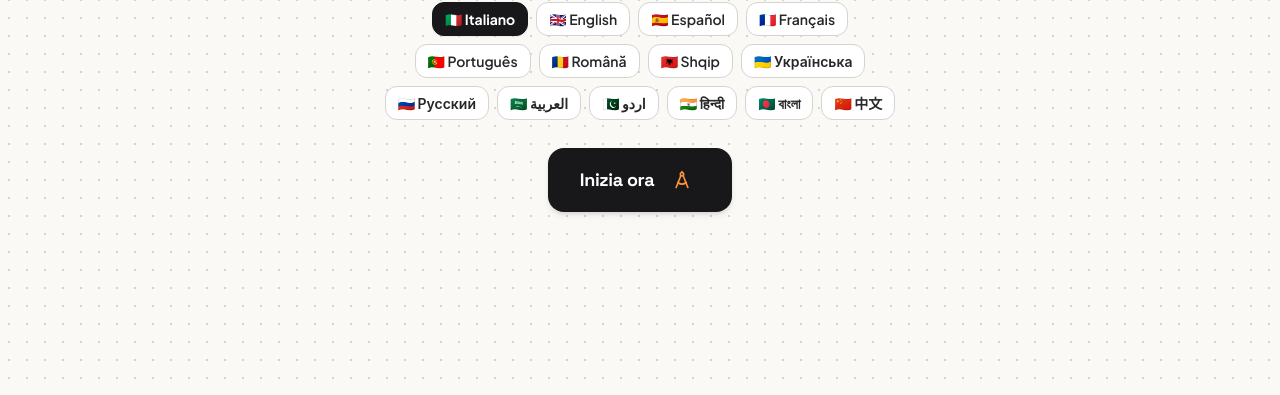
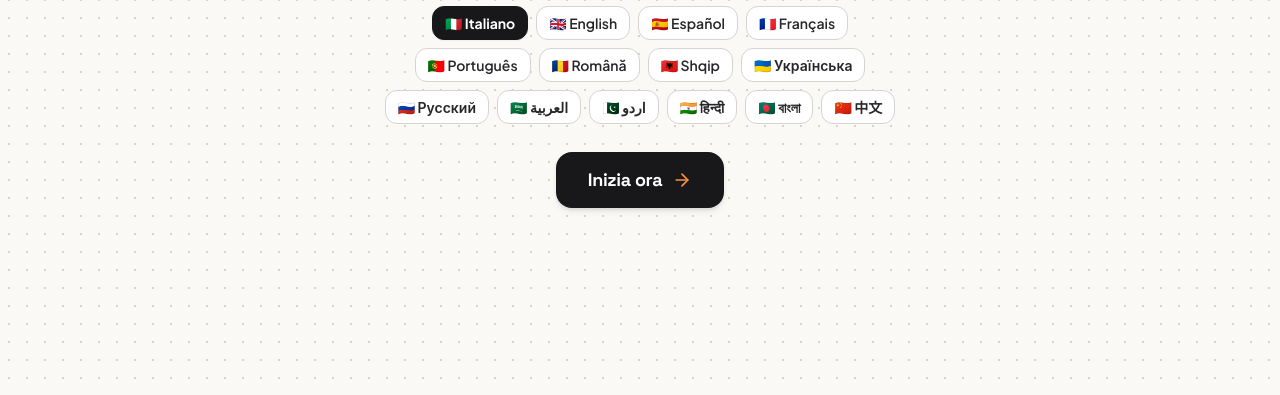
Before and after one commit to paolafrosio/impariamoRC, a plain HTML site: page index.html in a window 1280 px wide. Shown: the part 405-800 px from the top of the page. Drawn offline with nearby package versions, Linux system fonts and the light colour scheme.

Commit message:
Replace compass icon with SVG in header

```diff
--- a/index.html
+++ b/index.html
@@ -55,15 +55,8 @@
 
             <button type="button" id="btn-start-app" class="tactile-btn mt-7 bg-zinc-900 hover:bg-zinc-800 text-white font-display font-bold text-base sm:text-lg px-8 py-3.5 rounded-2xl shadow-md flex items-center gap-2.5 cursor-pointer">
                 <span id="btn-start-text">Inizia ora</span>
-<div id="header-compass-badge" class="flex w-8 h-8 lg:w-9 lg:h-9 rounded-xl bg-zinc-900 group-hover:bg-zinc-800 text-[#FAF9F6] items-center justify-center shrink-0 border border-zinc-900 transition">
-    <svg viewBox="0 0 24 24" fill="none" stroke="currentColor" stroke-width="2" stroke-linecap="round" stroke-linejoin="round" class="w-4 h-4 lg:w-5 lg:h-5 text-orange-400">
-        <circle cx="12" cy="5" r="2"/>
-        <path d="M12 2v1"/>
-        <path d="M10.7 6.6 5 21"/>
-        <path d="M13.3 6.6 19 21"/>
-        <path d="M7 15a8 8 0 0 0 10 0"/>
-    </svg>
-</div>            </button>
+                <i data-lucide="arrow-right" class="w-5 h-5 text-orange-400"></i>
+            </button>
         </div>
     </section>
 
@@ -71,7 +64,13 @@
     <header class="bg-[#FAF9F6]/95 backdrop-blur-md border-b border-stone-300 px-3 py-2 flex items-center justify-between gap-2 z-20 shrink-0">
         <div id="btn-home-logo" class="flex items-center gap-2 min-w-0 cursor-pointer group" title="Home / Language">
             <div id="header-compass-badge" class="flex w-8 h-8 lg:w-9 lg:h-9 rounded-xl bg-zinc-900 group-hover:bg-zinc-800 text-[#FAF9F6] items-center justify-center shrink-0 border border-zinc-900 transition">
-                <i data-lucide="compass" class="w-4 h-4 lg:w-5 lg:h-5 text-orange-400"></i>
+                <svg viewBox="0 0 24 24" fill="none" stroke="currentColor" stroke-width="2" stroke-linecap="round" stroke-linejoin="round" class="w-4 h-4 lg:w-5 lg:h-5 text-orange-400">
+                    <circle cx="12" cy="5" r="2"/>
+                    <path d="M12 2v1"/>
+                    <path d="M10.7 6.6 5 21"/>
+                    <path d="M13.3 6.6 19 21"/>
+                    <path d="M7 15a8 8 0 0 0 10 0"/>
+                </svg>
             </div>
             <div class="min-w-0">
                 <h1 id="header-title" class="font-display font-bold text-xs sm:text-base lg:text-lg leading-tight text-zinc-900 truncate">
```
